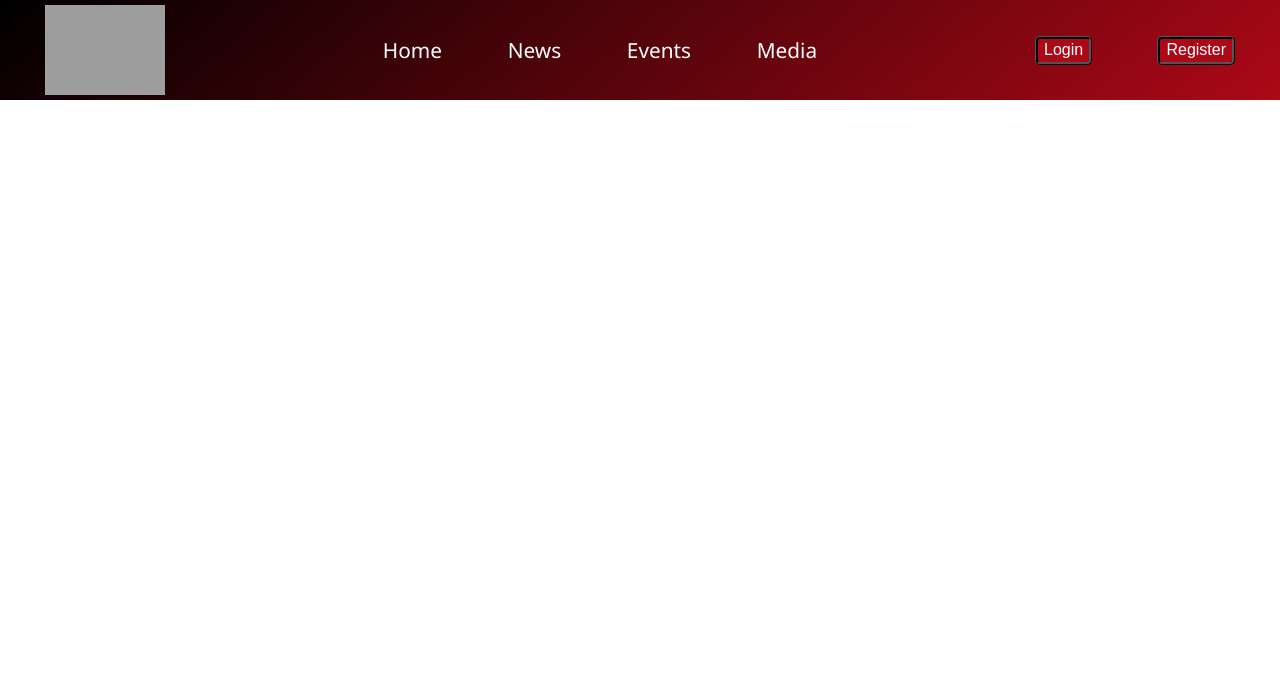
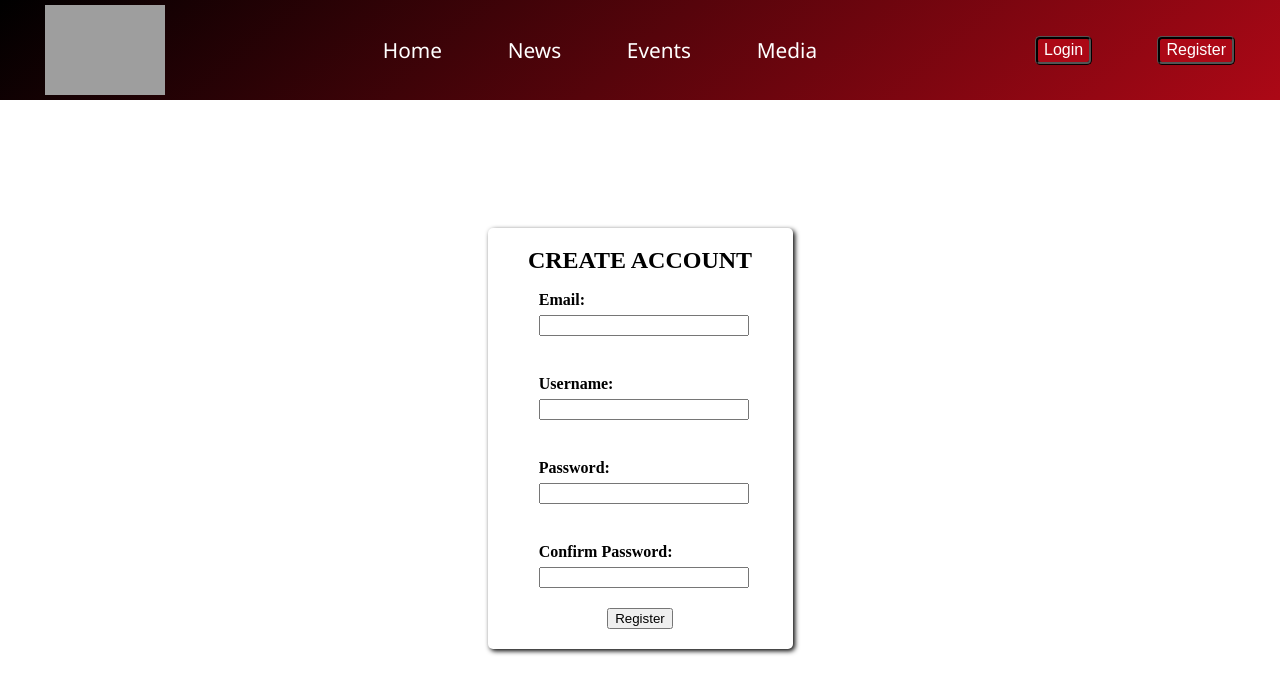
Before and after one commit to WillHoll/EON-Gaming, a React (Create React App) app: page /#/register in a window 1280 px wide. Shown: the top 694 px of the page. Built offline with nearby package versions, Linux system fonts and the light colour scheme; grey boxes are pictures that could not be loaded.

Commit message:
done for today

```diff
--- a/src/components/header/Header.jsx
+++ b/src/components/header/Header.jsx
@@ -8,7 +8,7 @@ import {withRouter, Link} from 'react-router-dom';
 function Header(props) {
 
 
-  const { username, profile_pic, user_id } = props
+  const { currUsername, currProfile_pic, currUser_id } = props
   return (
     <header>
       <div className="logo-holder">
@@ -31,12 +31,12 @@ function Header(props) {
         </ul>
       </nav>
       {
-        username
+        currUser_id !== 0
           ?
           <div className="profile-holder">
-            <img src={profile_pic} alt="" />
-            <DropdownButton alignRight title={username} >
-              <Dropdown.Item onClick={() => props.history.push(`/myprofile/${user_id}`)}>My Profile</Dropdown.Item>
+            <img src={currProfile_pic} alt="" />
+            <DropdownButton alignRight title={currUsername} >
+              <Dropdown.Item onClick={() => props.history.push(`/myprofile/${currUser_id}`)}>My Profile</Dropdown.Item>
               <Dropdown.Item>Logout</Dropdown.Item>
             </DropdownButton>
           </div>
@@ -51,11 +51,11 @@ function Header(props) {
 }
 
 function mapStateToProps(reduxState) {
-  const { username, profile_pic, user_id } = reduxState
+  const { currUsername, currProfile_pic, currUser_id } = reduxState
   return {
-    username,
-    profile_pic,
-    user_id
+    currUsername,
+    currProfile_pic,
+    currUser_id
   }
 }
 
--- a/src/components/login/Login.css
+++ b/src/components/login/Login.css
@@ -0,0 +1,30 @@
+.login {
+  display: flex;
+  justify-content: center;
+}
+
+.login .login-holder {
+  display: flex;
+  flex-direction: column;
+  align-items: center;
+  margin-top: 8rem;
+  border-radius: 5px;
+  box-shadow: 2px 2px 5px;
+  padding: 20px 40px;
+}
+
+.login-holder h2 {
+  margin-bottom: 30px;
+  font-size: 2rem;
+}
+.login .input-h4 {
+  margin: 20px;
+}
+
+.login h4 {
+  margin-bottom: 7px;
+}
+
+.login .button-holder button {
+  margin: 10px;
+}
--- a/src/components/login/Login.jsx
+++ b/src/components/login/Login.jsx
@@ -1,23 +1,62 @@
 import React, { Component } from 'react';
+import axios from 'axios';
+import { connect } from 'react-redux';
+import { getSession } from './../../ducks/reducer';
+import './Login.css'
 
 class Login extends Component {
   constructor(props) {
     super(props);
     this.state = {
       username: '',
-      password1: '',
-      password2: ''
+      password: ''
     }
   }
 
+  loggerInner(body) {
+    axios
+      .post('/auth/register/login', body)
+      .then(result => {
+        const { user_id, username, image_url } = result.data.user;
+        console.log(result.data.message);
+        this.props.getSession(username, image_url, user_id);
+        this.props.history.push(`/`)
+      })
+      .catch(err => {
+        alert(err.result.data.message)
+      })
+  }
+
+  usernameHandler(value) {
+    this.setState({
+      username: value
+    });
+  };
+
+  passwordHandler(value) {
+    this.setState({
+      password: value
+    })
+  }
+
   render() {
+    const { username, password } = this.state
     return (
       <div className='login'>
         <div className="login-holder">
           <h2>LOGIN</h2>
-          <div className="usernamer">
-            <h4>username:</h4>
-            <input value={username}/>
+          <div className="input-holder">
+            <div className="input-h4">
+              <h4>Username:</h4>
+              <input value={username} maxLength='40' onChange={e => this.usernameHandler(e.target.value)} />
+            </div>
+            <div className="input-h4">
+              <h4>Password:</h4>
+              <input value={password} maxLength='20' onChange={e => this.passwordHandler(e.target.value)} />
+            </div>
+          </div>
+          <div className="button-holder">
+            <button onClick={() => this.loggerInner({ username, password })}>Login</button>
           </div>
         </div>
       </div>
@@ -25,4 +64,4 @@ class Login extends Component {
   }
 }
 
-export default Login;
+export default connect(null, { getSession })(Login);
--- /dev/null
+++ b/src/components/register/Register.css
@@ -0,0 +1,25 @@
+.Register, .register-holder {
+  display: flex;
+  flex-direction: column;
+  align-items: center;
+}
+
+.Register .register-holder {
+  margin-top: 8rem;
+  border-radius: 5px;
+  box-shadow: 2px 2px 5px;
+  padding: 20px 40px;
+}
+
+.Register .input-h4 {
+  margin: 20px;
+  width: 90%;
+}
+
+.Register input {
+  width: 100%;
+}
+
+.Register h4 {
+  margin-bottom: 7px;
+}
--- /dev/null
+++ b/src/components/register/Register.jsx
@@ -0,0 +1,59 @@
+import React, { Component } from 'react';
+import axios from 'axios';
+import './Register.css'
+
+class Register extends Component {
+  constructor(props) {
+    super(props);
+    this.state = {
+      email: '',
+      username: '',
+      password1: '',
+      password2: ''
+    }
+  }
+
+  registerer(body) {
+    if (this.state.password1 === this.state.password2) {
+      axios
+        .post('/auth/register/login', body)
+        .then(result => {
+
+        })
+    } else {
+      alert('passwords do not match')
+    }
+  }
+
+  render() {
+    const { email, username, password1, password2 } = this.state;
+    return (
+      <div className='Register'>
+        <div className="register-holder">
+          <h2>CREATE ACCOUNT</h2>
+          <div className="input-h4 ">
+            <h4>Email:</h4>
+            <input value={email} maxLength='70' onChange={e => this.setState({ email: e.target.value })} type="text" />
+          </div>
+          <div className="input-h4">
+            <h4>Username:</h4>
+            <input value={username} onChange={e => this.setState({ username: e.target.value })} maxLength='40' type="text" />
+          </div>
+          <div className="input-h4">
+            <h4>Password:</h4>
+            <input value={password1} onChange={e => this.setState({ password1: e.target.value })} maxLength='20' type="text" />
+          </div>
+          <div className="input-h4">
+            <h4>Confirm Password:</h4>
+            <input value={password2} onChange={e => this.setState({ password2: e.target.value })} maxLength='20' type="text" />
+          </div>
+          <div className="button-holder">
+            <button onClick={() => this.registerer({email, username, password: password1})} >Register</button>
+          </div>
+        </div>
+      </div>
+    );
+  };
+};
+
+export default Register;
--- a/src/ducks/reducer.js
+++ b/src/ducks/reducer.js
@@ -10,14 +10,25 @@ const initialState ={
 
 //ACTION CONSTANTS
 
+const GET_SESSION = 'GET_SESSION'
 
 //ACTION BUILDERS
 
+export function getSession(currUsername, currProfile_pic, currUser_id) {
+  return {
+    type: GET_SESSION,
+    payload: {currUsername, currProfile_pic, currUser_id}
+  }
+}
 
 //REDUCER FUNCTION
 export default function reducer(state = initialState, action) {
   switch(action.type) {
-
+    case GET_SESSION:
+      return {
+        ...state,
+        ...action.payload
+      }
     default: return state;
   };
 };
--- a/src/routes.js
+++ b/src/routes.js
@@ -5,6 +5,7 @@ import News from './components/Destiny/news/News';
 import Events from './components/Destiny/events/Events';
 import Media from './components/Destiny/media/Media';
 import Login from './components/login/Login'
+import Register from './components/register/Register';
 
 export default (
   <Switch>
@@ -13,5 +14,6 @@ export default (
     <Route path='/events' component={Events}/>
     <Route path='/media' component={Media} />
     <Route path='/login' component={Login} />
+    <Route path='/register' component={Register} />
   </Switch>
 )
```
Also changed, not shown: 1 other file (tests, documents, lock files or other folders).
